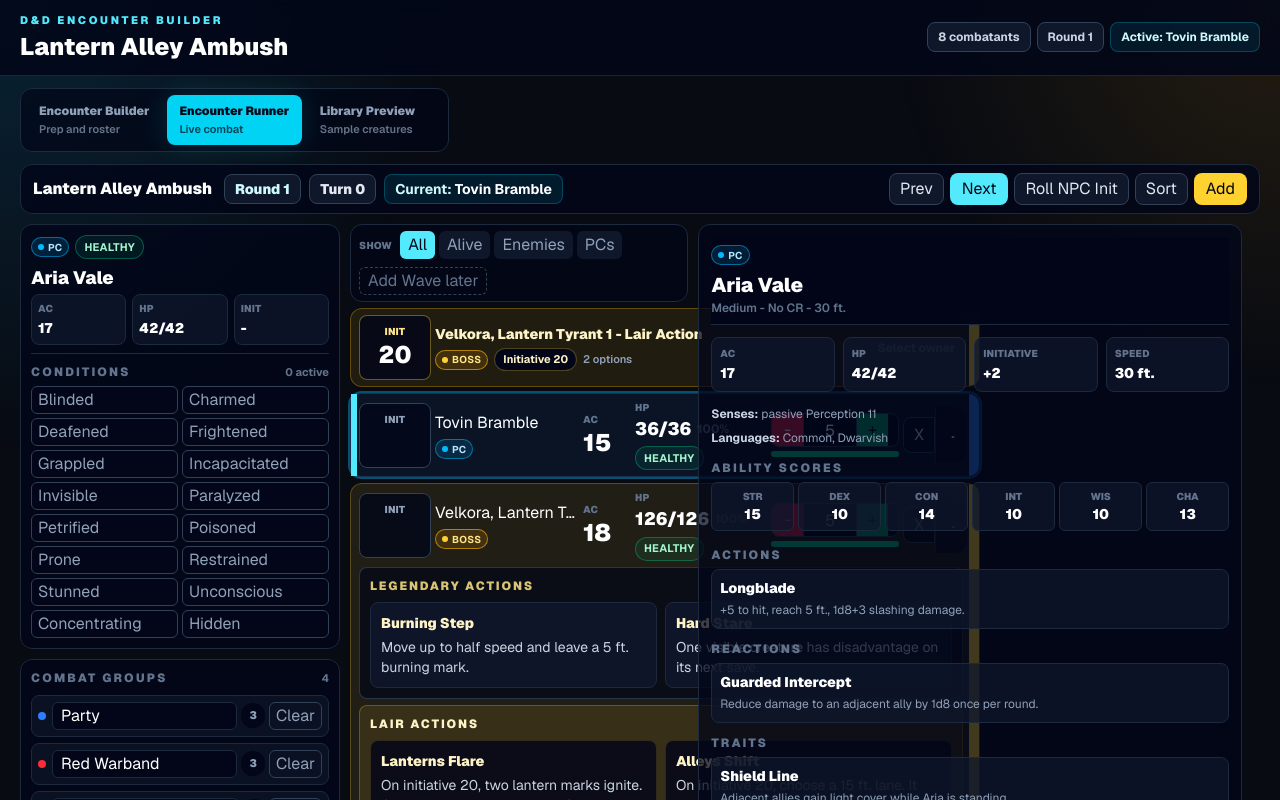
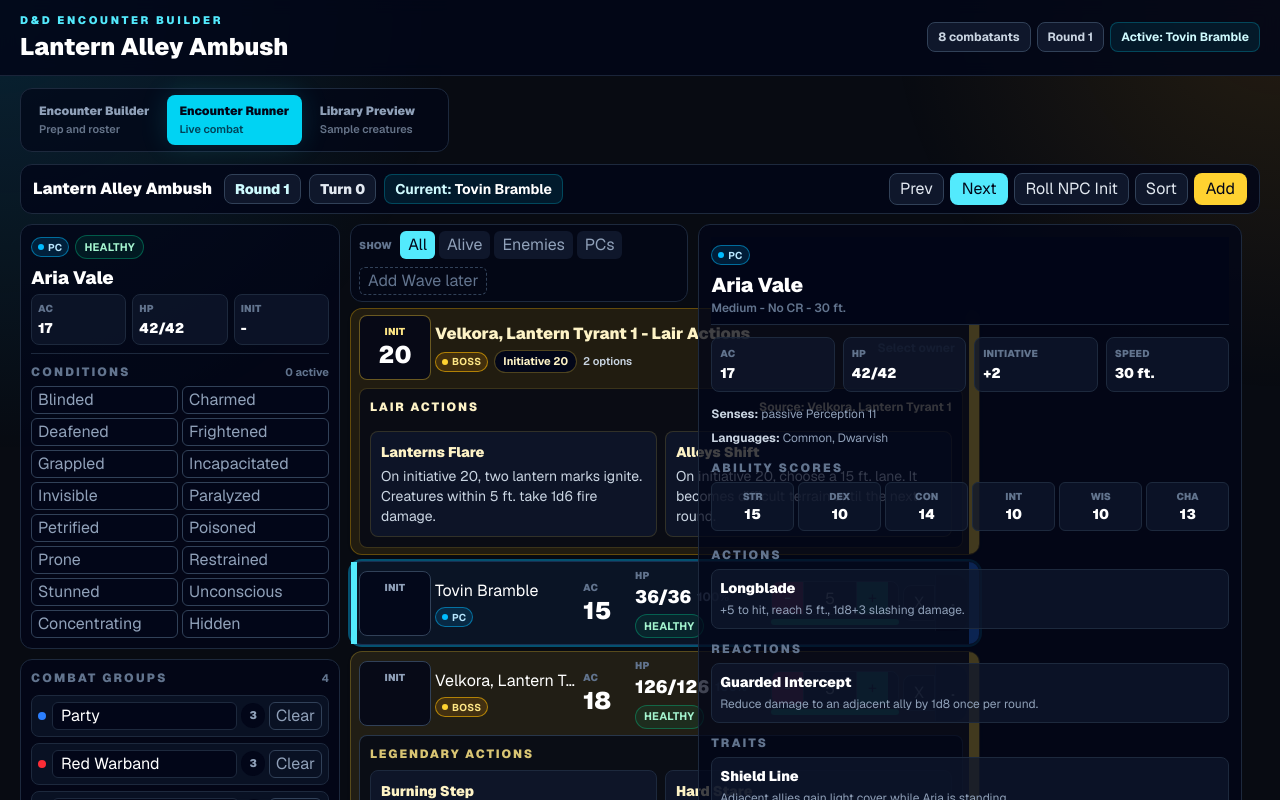
Before and after one commit to dtroms/dnd-encounter-builder, a Next.js app: page / in a window 1280 px wide. Both pictures are taken after a click on the button "Launch Runner". Shown: the top 800 px of the page. Built offline with nearby package versions, Linux system fonts and the light colour scheme.

Commit message:
Checkpoint before combat group workflow and row action spacing

```diff
--- a/src/components/encounter/combatant-card.tsx
+++ b/src/components/encounter/combatant-card.tsx
@@ -50,7 +50,6 @@ export function CombatantCard({
   const down = status === "Down";
   const isBoss = combatant.type === "boss";
   const legendaryActions = combatant.legendaryActions ?? [];
-  const lairActions = combatant.lairActions ?? [];
   return (
     <article
       className={`relative rounded-xl border py-1.5 pl-2 pr-0 shadow-sm transition ${groupRowStyle.rowTint} ${
@@ -147,19 +146,11 @@ export function CombatantCard({
 
       {isBoss && legendaryActions.length > 0 ? (
         <BossActionSection
-          accent="legendary"
           actions={legendaryActions}
           title="Legendary Actions"
         />
       ) : null}
 
-      {lairActions.length > 0 ? (
-        <BossActionSection
-          accent="lair"
-          actions={lairActions}
-          title="Lair Actions"
-        />
-      ) : null}
     </article>
   );
 }
@@ -167,26 +158,16 @@ export function CombatantCard({
 function BossActionSection({
   title,
   actions,
-  accent,
 }: {
   title: string;
   actions: StatBlockAction[];
-  accent: "legendary" | "lair";
 }) {
-  const accentClasses =
-    accent === "lair"
-      ? {
-          section: "border-amber-300/25 bg-amber-300/10",
-          title: "text-amber-100",
-          card: "border-amber-300/15 bg-slate-950/80",
-          action: "text-amber-100",
-        }
-      : {
-          section: "border-slate-700/80 bg-slate-950/70",
-          title: "text-amber-200/85",
-          card: "border-slate-800 bg-slate-900/90",
-          action: "text-amber-100",
-        };
+  const accentClasses = {
+    section: "border-slate-700/80 bg-slate-950/70",
+    title: "text-amber-200/85",
+    card: "border-slate-800 bg-slate-900/90",
+    action: "text-amber-100",
+  };
 
   return (
     <section
--- a/src/components/encounter/encounter-app.tsx
+++ b/src/components/encounter/encounter-app.tsx
@@ -53,6 +53,10 @@ export function EncounterApp() {
   });
 
   const activeName = useMemo(() => {
+    if (encounter.activeCombatantId === "lair-actions") {
+      return "Lair Actions";
+    }
+
     if (encounter.activeCombatantId?.startsWith("lair-")) {
       const ownerId = encounter.activeCombatantId.replace("lair-", "");
       const owner = encounter.combatants.find(
@@ -126,11 +130,16 @@ export function EncounterApp() {
       const activeOwnerId = current.activeCombatantId?.startsWith("lair-")
         ? current.activeCombatantId.replace("lair-", "")
         : current.activeCombatantId;
+      const keepLairTurn =
+        current.activeCombatantId === "lair-actions" &&
+        remaining.some(
+          (combatant) => combatant.lairActions && combatant.lairActions.length > 0,
+        );
 
       return {
         ...current,
         combatants: remaining,
-        activeCombatantId: remaining.some(
+        activeCombatantId: keepLairTurn || remaining.some(
           (combatant) => combatant.combatantId === activeOwnerId,
         )
           ? current.activeCombatantId
--- a/src/components/encounter/initiative-list.tsx
+++ b/src/components/encounter/initiative-list.tsx
@@ -1,6 +1,7 @@
 "use client";
 
 import type { EncounterCombatant } from "@/lib/encounter/types";
+import type { StatBlockAction } from "@/lib/encounter/types";
 import { getHpStatus } from "@/lib/encounter/hp";
 import {
   getInitiativeEntries,
@@ -66,9 +67,11 @@ export function InitiativeList({
           <LairActionRow
             active={entry.id === activeCombatantId}
             key={entry.id}
-            owner={entry.combatant}
-            selected={entry.combatant.combatantId === selectedCombatantId}
-            onSelect={() => onSelect(entry.combatant.combatantId)}
+            owners={entry.combatants}
+            selected={entry.combatants.some(
+              (combatant) => combatant.combatantId === selectedCombatantId,
+            )}
+            onSelect={() => onSelect(entry.combatants[0]?.combatantId ?? "")}
           />
         ) : (
           <CombatantCard
@@ -97,24 +100,34 @@ export function InitiativeList({
 }
 
 function LairActionRow({
-  owner,
+  owners,
   active,
   selected,
   onSelect,
 }: {
-  owner: EncounterCombatant;
+  owners: EncounterCombatant[];
   active: boolean;
   selected: boolean;
   onSelect: () => void;
 }) {
+  const actionCount = owners.reduce(
+    (count, owner) => count + (owner.lairActions?.length ?? 0),
+    0,
+  );
+  const title =
+    owners.length === 1
+      ? `${owners[0].displayName} - Lair Actions`
+      : "Lair Actions";
+
   return (
     <button
-      className={`relative grid grid-cols-[4.5rem_minmax(10rem,1fr)_auto] items-center gap-1 rounded-xl border border-amber-400/30 bg-amber-400/10 py-1.5 pl-2 pr-4 text-left shadow-sm transition ${
+      className={`relative rounded-xl border border-amber-400/30 bg-amber-400/10 py-1.5 pl-2 pr-4 text-left shadow-sm transition ${
         active ? "ring-2 ring-amber-300/50" : ""
       } ${selected ? "outline outline-2 outline-cyan-300/70" : ""}`}
       type="button"
       onClick={onSelect}
     >
+      <div className="grid grid-cols-[4.5rem_minmax(10rem,1fr)_auto] items-center gap-1">
         <div className="rounded-lg border border-amber-300/40 bg-slate-950/80 px-1 py-2 text-center">
           <span className="block text-[10px] font-black uppercase tracking-wide text-amber-200">
             Init
@@ -122,23 +135,70 @@ function LairActionRow({
           <strong className="text-2xl font-black text-white">20</strong>
         </div>
         <div className="min-w-0">
-        <p className="truncate text-sm font-black text-amber-100">
-          {owner.displayName} - Lair Action
+          <p className="truncate text-base font-black text-amber-100">
+            {title}
           </p>
           <div className="mt-1 flex flex-wrap items-center gap-1.5">
-          <TypeBadge type={owner.type} />
+            {owners.length === 1 ? <TypeBadge type={owners[0].type} /> : null}
             <span className="rounded-full border border-amber-300/30 bg-slate-950 px-2 py-0.5 text-[11px] font-bold text-amber-100">
               Initiative 20
             </span>
-          <span className="text-[11px] font-semibold text-slate-400">
-            {owner.lairActions?.length ?? 0} options
+            <span className="text-[11px] font-semibold text-slate-300">
+              {actionCount} options
             </span>
           </div>
         </div>
         <span className="pr-2 text-xs font-bold text-slate-400">
           Select owner
         </span>
+      </div>
+
+      {owners.length > 0 ? (
+        <section className="mt-2 rounded-lg border border-amber-300/20 bg-slate-950/70 p-2.5">
+          <div className="flex flex-wrap items-center justify-between gap-2">
+            <h4 className="text-xs font-black uppercase tracking-[0.16em] text-amber-100">
+              Lair Actions
+            </h4>
+            <span className="truncate text-xs font-bold text-amber-100/80">
+              {owners.length === 1
+                ? `Source: ${owners[0].displayName}`
+                : `${owners.length} sources`}
+            </span>
+          </div>
+          <div className="mt-2 grid gap-2">
+            {owners.map((owner) => (
+              <div key={owner.combatantId}>
+                {owners.length > 1 ? (
+                  <p className="mb-1.5 text-sm font-black text-amber-100">
+                    {owner.displayName}
+                  </p>
+                ) : null}
+                <ActionCardGrid actions={owner.lairActions ?? []} />
+              </div>
+            ))}
+          </div>
+        </section>
+      ) : null}
+
       <div className="absolute inset-y-0 right-0 w-2.5 rounded-r-xl bg-amber-300" />
     </button>
   );
 }
+
+function ActionCardGrid({ actions }: { actions: StatBlockAction[] }) {
+  return (
+    <div className="mt-2 grid gap-2 md:grid-cols-2">
+      {actions.map((action) => (
+        <div
+          className="rounded-lg border border-amber-300/15 bg-slate-900/90 p-2.5"
+          key={action.name}
+        >
+          <p className="text-sm font-black text-amber-100">{action.name}</p>
+          <p className="mt-1 text-sm leading-5 text-slate-300">
+            {action.description}
+          </p>
+        </div>
+      ))}
+    </div>
+  );
+}
--- a/src/lib/encounter/initiative.ts
+++ b/src/lib/encounter/initiative.ts
@@ -10,12 +10,12 @@ export type InitiativeEntry =
       combatant: EncounterCombatant;
     }
   | {
-      id: string;
+      id: "lair-actions";
       kind: "lair";
       initiative: 20;
       initiativeBonus: 0;
       displayName: string;
-      combatant: EncounterCombatant;
+      combatants: EncounterCombatant[];
     };
 
 export function rollInitiative(initiativeBonus: number): number {
@@ -60,32 +60,34 @@ export function sortCombatantsByInitiative(
 export function getInitiativeEntries(
   combatants: EncounterCombatant[],
 ): InitiativeEntry[] {
-  return combatants.flatMap((combatant) => {
-    const combatantEntry: InitiativeEntry = {
+  const combatantEntries: InitiativeEntry[] = combatants.map((combatant) => ({
       id: combatant.combatantId,
       kind: "combatant",
       initiative: combatant.initiative,
       initiativeBonus: combatant.initiativeBonus,
       displayName: combatant.displayName,
       combatant,
-    };
+  }));
 
-    if (!combatant.lairActions || combatant.lairActions.length === 0) {
-      return [combatantEntry];
+  const lairCombatants = combatants.filter(
+    (combatant) => combatant.lairActions && combatant.lairActions.length > 0,
+  );
+
+  if (lairCombatants.length === 0) {
+    return combatantEntries;
   }
 
   return [
-      combatantEntry,
+    ...combatantEntries,
     {
-        id: `lair-${combatant.combatantId}`,
+      id: "lair-actions",
       kind: "lair",
       initiative: 20,
       initiativeBonus: 0,
-        displayName: `${combatant.displayName} - Lair Action`,
-        combatant,
+      displayName: "Lair Actions",
+      combatants: lairCombatants,
     },
   ];
-  });
 }
 
 export function sortInitiativeEntries(
```
Lines whose indentation alone changed are shown as unchanged.
